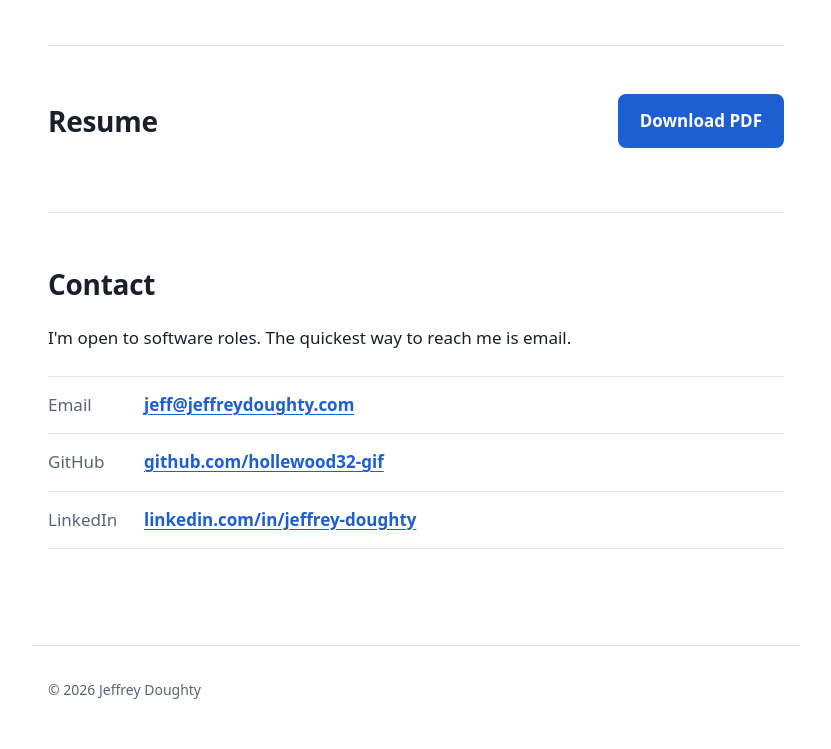
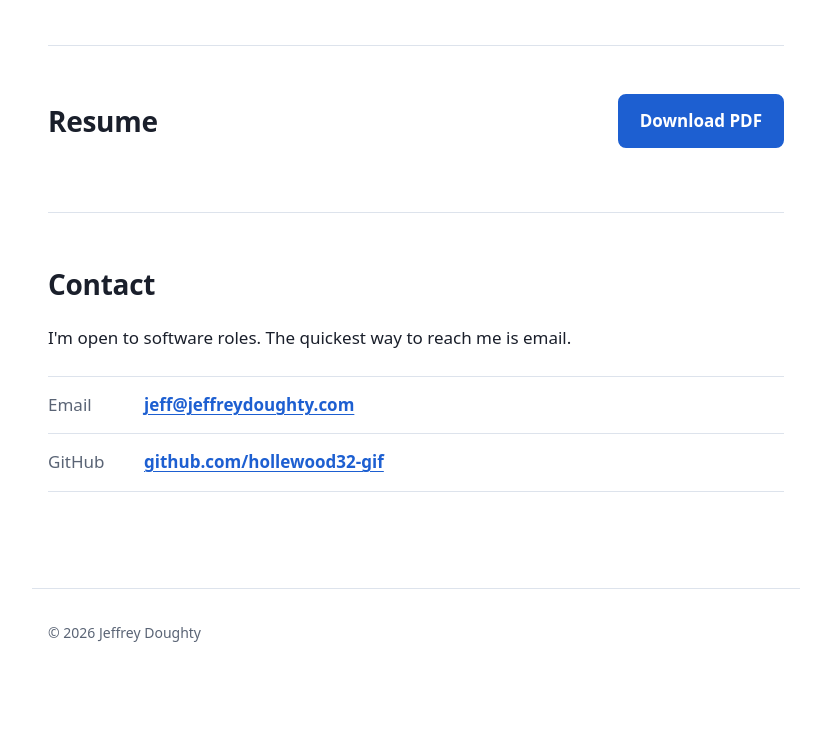
Before and after one commit to hollewood32-gif/portfolio-site, a website built with Vite: page index.html in a window 1280 px wide. Shown: the part 2585-3334 px from the top of the page, without its empty margins (224-1055 px from the left). After the commit the page ends 3277 px from the top, so only its background shows below. Built offline with nearby package versions, Linux system fonts and the light colour scheme.

Commit message:
Remove the LinkedIn link until the profile address works
https://www.linkedin.com/in/jeffrey-doughty shows LinkedIn's 'page does not exist'. Keeps the PDF header wrapping and the link checker's 999 handling for when it comes back.

Co-Authored-By: Claude Opus 5.5 <noreply@anthropic.com>

```diff
--- a/index.html
+++ b/index.html
@@ -171,10 +171,6 @@
             <span class="contact-label">GitHub</span>
             <a class="contact-value" href="https://github.com/hollewood32-gif">github.com/hollewood32-gif</a>
           </li>
-          <li>
-            <span class="contact-label">LinkedIn</span>
-            <a class="contact-value" href="https://www.linkedin.com/in/jeffrey-doughty">linkedin.com/in/jeffrey-doughty</a>
-          </li>
         </ul>
       </section>
     </main>
--- a/src/resume-data.ts
+++ b/src/resume-data.ts
@@ -31,7 +31,6 @@ export const resume: Resume = {
     { label: "jeff@jeffreydoughty.com", url: "mailto:jeff@jeffreydoughty.com" },
     { label: "jeffreydoughty.com", url: "https://jeffreydoughty.com" },
     { label: "github.com/hollewood32-gif", url: "https://github.com/hollewood32-gif" },
-    { label: "linkedin.com/in/jeffrey-doughty", url: "https://www.linkedin.com/in/jeffrey-doughty" },
   ],
   summary:
     "U.S. Navy veteran and former nuclear equipment technician who now builds and ships web software. " +
```
Also changed, not shown: CLAUDE.md (+1 -1 lines).
